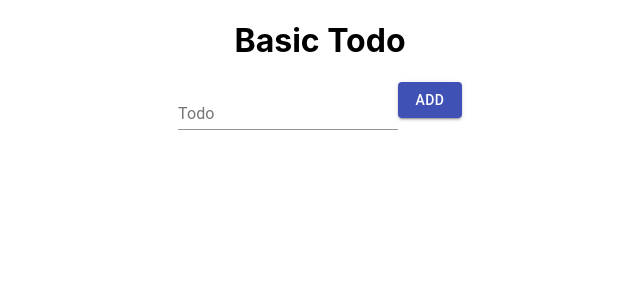
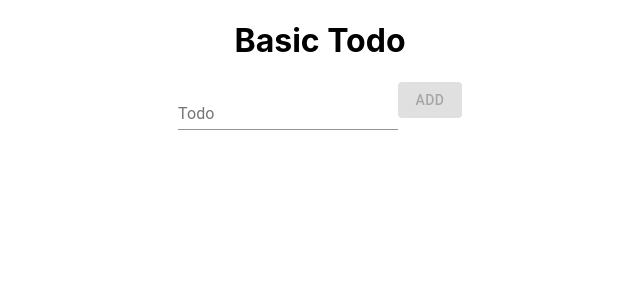
Before and after one commit to udaya28/todo, a React (Create React App) app: page / in a window 1280 px wide. Shown: the top 300 px of the page, without its empty margins (320-960 px from the left). Built offline with nearby package versions, Linux system fonts and the light colour scheme.

Commit message:
input validation in input

```diff
--- a/src/components/TodoList/TodoList.jsx
+++ b/src/components/TodoList/TodoList.jsx
@@ -33,6 +33,7 @@ function TodoList() {
           variant="contained"
           color="primary"
           type="submit"
+          disabled={!input}
           onClick={(e) => {
             handelClick(e);
           }}
@@ -44,7 +45,7 @@ function TodoList() {
         <List>
           {todos.map((todo, index) => (
             <ListItem>
-              <ListItemText primary={todo.task}  />
+              <ListItemText primary={todo.task} />
             </ListItem>
           ))}
         </List>
```
